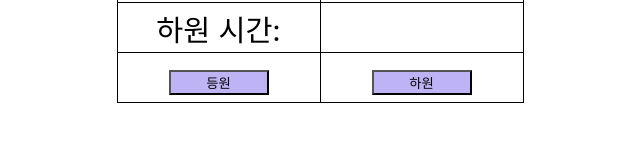
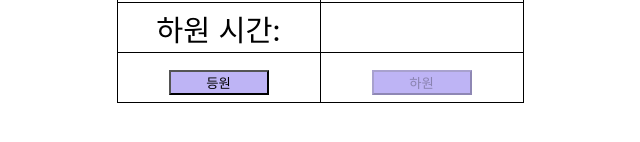
Before and after one commit to darudeeee/0526, a React (Create React App) app: page /rollCheck in a window 1280 px wide. Shown: the part 218-360 px from the top of the page, without its empty margins (320-960 px from the left). Built offline with nearby package versions, Linux system fonts and the light colour scheme.

Commit message:
등원버튼 누르기 전 하원 비활성화

```diff
--- a/package.json
+++ b/package.json
@@ -10,7 +10,9 @@
     "@testing-library/jest-dom": "^5.17.0",
     "@testing-library/react": "^13.4.0",
     "@testing-library/user-event": "^13.5.0",
+    "moment": "^2.30.1",
     "react": "^18.3.1",
+    "react-big-calendar": "^1.12.2",
     "react-calendar": "^5.0.0",
     "react-dom": "^18.3.1",
     "react-router-dom": "^6.23.1",
--- a/src/routers/RollCheck.js
+++ b/src/routers/RollCheck.js
@@ -8,7 +8,7 @@ function RollCheck() {
   const [arrivalTime, setArrivalTime] = useState("");
   const [departureTime, setDepartureTime] = useState("");
   const [arrivalButtonDisabled, setArrivalButtonDisabled] = useState(false);
-  const [departureButtonDisabled, setDepartureButtonDisabled] = useState(false);
+  const [departureButtonDisabled, setDepartureButtonDisabled] = useState(true); // 처음에 비활성화 상태
 
   useEffect(() => {
     const timer = setInterval(() => {
@@ -21,6 +21,7 @@ function RollCheck() {
   const handleArrival = () => {
     setArrivalTime(currentTime);
     setArrivalButtonDisabled(true);
+    setDepartureButtonDisabled(false); // 등원 시 하원 버튼 활성화
     setTimeout(() => setArrivalButtonDisabled(false), 12 * 60 * 60 * 1000); // 12시간 후에 버튼 활성화
   };
 
@@ -42,12 +43,13 @@ function RollCheck() {
 
   return (
     <div
-    style={{
-      width: "100vw",
-      height: "100vh",
-      display: "flex",
-      flexDirection: "column",
-    }}>
+      style={{
+        width: "100vw",
+        height: "100vh",
+        display: "flex",
+        flexDirection: "column",
+      }}
+    >
       <div>
         <div
           style={{
```
Also changed, not shown: 1 other file (tests, documents, lock files or other folders).
